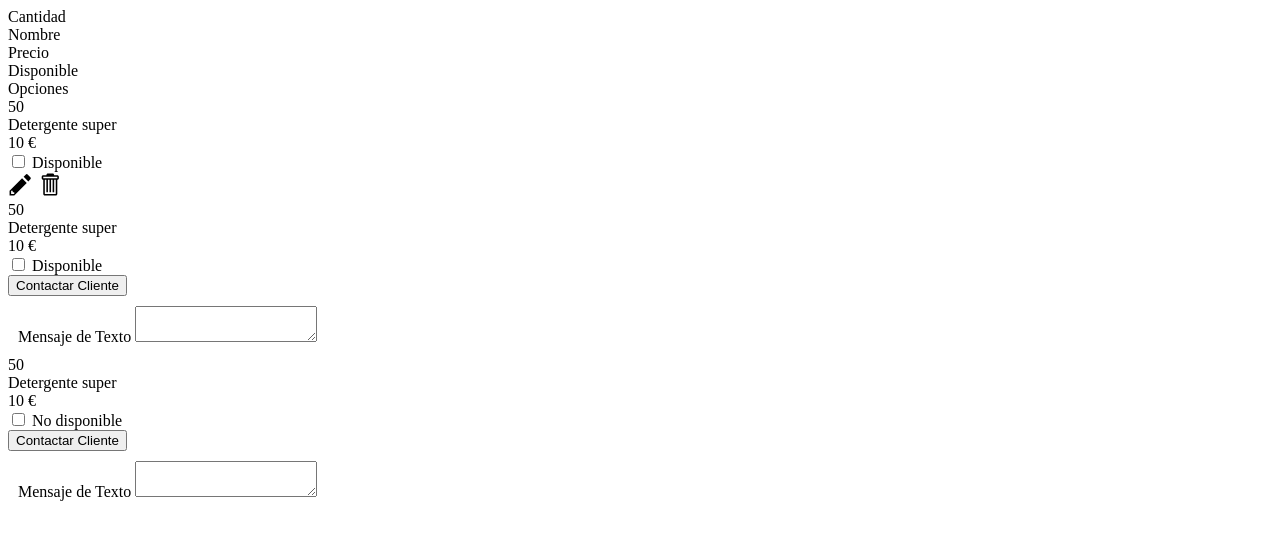
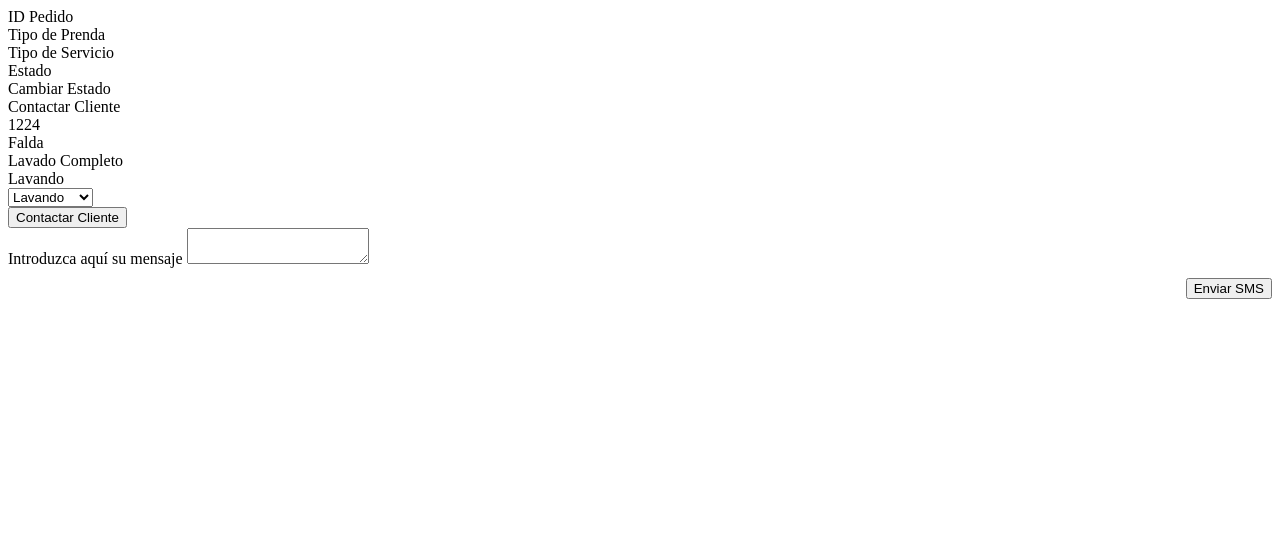
Before and after one commit to flouMicaza/CDI-tintoreria, a PHP site: page /html/ver_pedidos.html in a window 1280 px wide. Shown: the top 540 px of the page. Run offline with PHP 8.4, Linux system fonts and the light colour scheme.

Commit message:
se agregan tablas de stock y ver pedido, se unifica css de tablas

```diff
--- a/html/ver_pedidos.html
+++ b/html/ver_pedidos.html
@@ -2,134 +2,71 @@
   <div class="container">
     <div class="row Heading">
       <div class="col-2 columna">
-        Cantidad
-      </div>
-      <div class="col-4 columna">
-        Nombre
+        ID Pedido
       </div>
       <div class="col-2 columna">
-        Precio
+        Tipo de Prenda
       </div>
       <div class="col-2 columna">
-        Disponible
+        Tipo de Servicio
       </div>
-      <div class="col-2 columna opciones">
-        Opciones
+      <div class="col-2 columna">
+        Estado
+      </div>
+      <div class="col-2 columna">
+        Cambiar Estado
+      </div>
+      <div class="col-2 columna">
+        Contactar Cliente
       </div>
     </div>
 
     <div class="row">
       <div class="col-2 columna">
-        50
-      </div>
-      <div class="col-4 columna">
-        Detergente super
+        1224
       </div>
       <div class="col-2 columna">
-        10 &euro;
-      </div>
-      <div class="col-2 columna disponible">
-        <div class="custom-control custom-switch">
-          <input
-            type="checkbox"
-            class="custom-control-input"
-            id="activacion1"
-          />
-          <label class="custom-control-label" for="activacion1">
-            Disponible
-          </label>
-        </div>
+        Falda
       </div>
       <div class="col-2 columna">
-        <input
-          type="image"
-          src="../assets/img/pencil.svg"
-          width="25"
-          height="25"
-        />
-        <input
-          type="image"
-          src="../assets/img/trashcan.svg"
-          width="25"
-          height="25"
-        />
-      </div>
-    </div>
-    <div class="row">
-      <div class="col-2 columna">
-        50
-      </div>
-      <div class="col-4 columna">
-        Detergente super
-      </div>
-      <div class="col-2 columna">
-        10 &euro;
-      </div>
-      <div class="col-2 columna disponible">
-        <div class="custom-control custom-switch">
-          <input
-            type="checkbox"
-            class="custom-control-input"
-            id="activacion1"
-          />
-          <label class="custom-control-label" for="activacion1">
-            Disponible
-          </label>
+        Lavado Completo
         </div>
+      <div class="col-2 columna opciones">
+        Lavando
       </div>
       <div class="col-2 columna">
 
-		<button data-toggle="collapse" data-target="#demo" aria-expanded="false" aria-controls"demo">Contactar Cliente</button>
 
+         <select name="tipo_prenda" id="tipo_prenda"  class="form-control">
+
+
+            <option value="camiseta">Lavando</option>
+            <option value="camisa">Secando</option>
+            <option value="pantalon">En Espera</option>
+            <option value="falda">Finalizado</option>
+
+
+
+          </select>
+
+        </div>
+        <div class="col-2 columna">
+        <button class="btn btn-primary" data-toggle="collapse" data-target="#demo" aria-expanded="false" aria-controls"demo">Contactar Cliente</button>
       </div>
-	  </div>
-	  <div class="row">
-	  <div class="col-12 columna sms">
-		<div id="demo" class="collapse " style="padding:10px">
+      </div>
+      <div class="row">
+    <div class="col-12 columna sms">
+    <div id="demo" class="collapse ">
 
-			<label for="obs">Mensaje de Texto</label>
+      <label for="obs">Introduzca aquí su mensaje</label>
             <textarea name="idc" id="obs" class="form-control"></textarea>
-		</div>
+        <div style="margin-top:10px; text-align: right"><button class="btn btn-primary"> Enviar SMS</button></div>
+
+    </div>
       </div>
     </div>
-    <div class="row">
-      <div class="col-2 columna">
-        50
-      </div>
-      <div class="col-4 columna">
-        Detergente super
-      </div>
-      <div class="col-2 columna">
-        10 &euro;
-      </div>
-      <div class="col-2 columna no-disponible">
-        <div class="custom-control custom-switch">
-          <input
-            type="checkbox"
-            class="custom-control-input"
-            id="activacion1"
-          />
-          <label class="custom-control-label" for="activacion1">
-            No disponible
-          </label>
-        </div>
-      </div>
-      <div class="col-2 columna">
-		<button data-toggle="collapse" data-target="#demo" aria-expanded="false" aria-controls"demo">Contactar Cliente</button>
-
-		</div>
-
-      </div>
-	  <div class="row">
-	  <div class="col-12 columna sms">
-		<div id="demo" class="collapse " style="padding:10px">
-
-			<label for="obs">Mensaje de Texto</label>
-            <textarea name="idc" id="obs" class="form-control"></textarea>
-		</div>
-	  </div>
-	  </div>
     </div>
 
 
+
 </body>
--- a/js/inicio_encargado.js
+++ b/js/inicio_encargado.js
@@ -7,7 +7,7 @@
 }
 
 function irVerPedido() {
-  $("#slider").load("../html/ver_pedidos.html");
+  $("#slider").load("../html/pedidos_trabajador.html");
 }
 
 function irRealizarVenta() {
```
Also changed, not shown: css/tablas.css (renamed from css/control_stock.css, +13 -3 lines), html/control_stock.html (+8 -8 lines), html/pedidos_trabajador.html (added, +81 -0 lines), index.html (+14 -10 lines).
